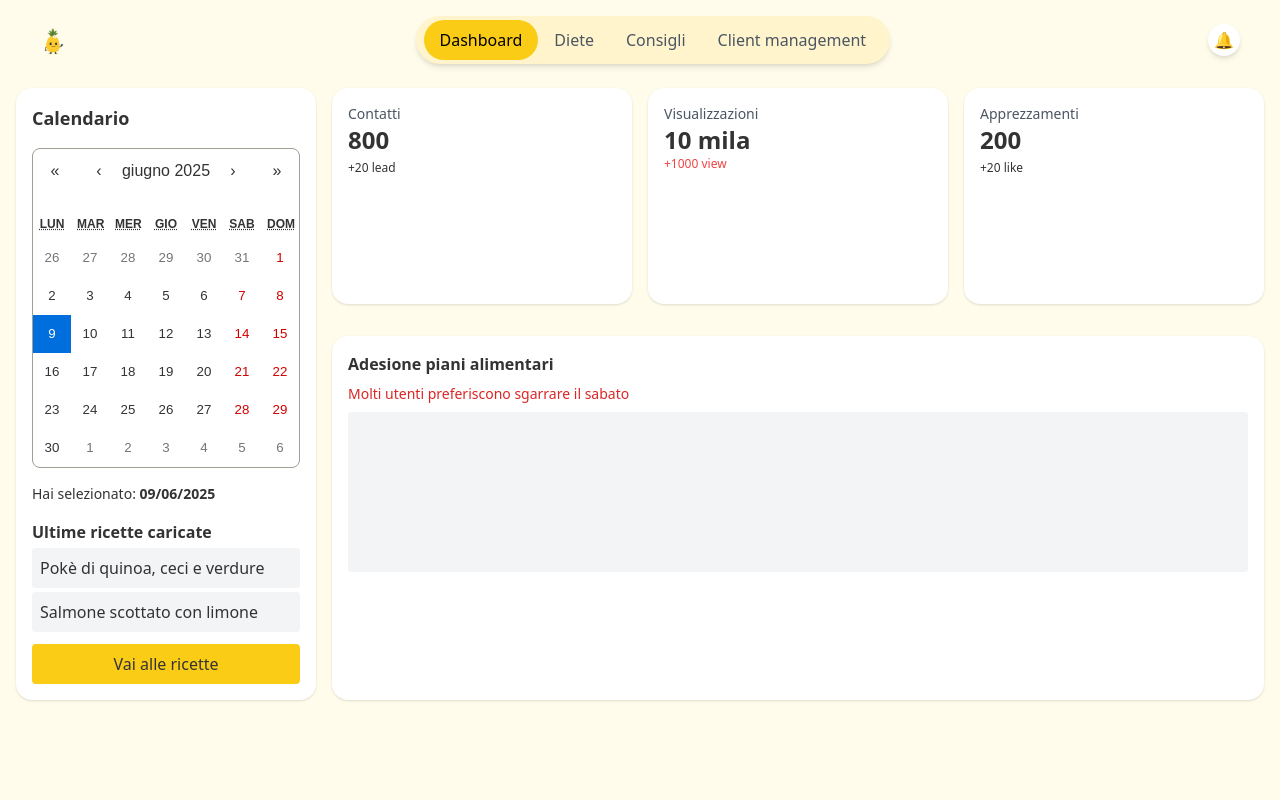
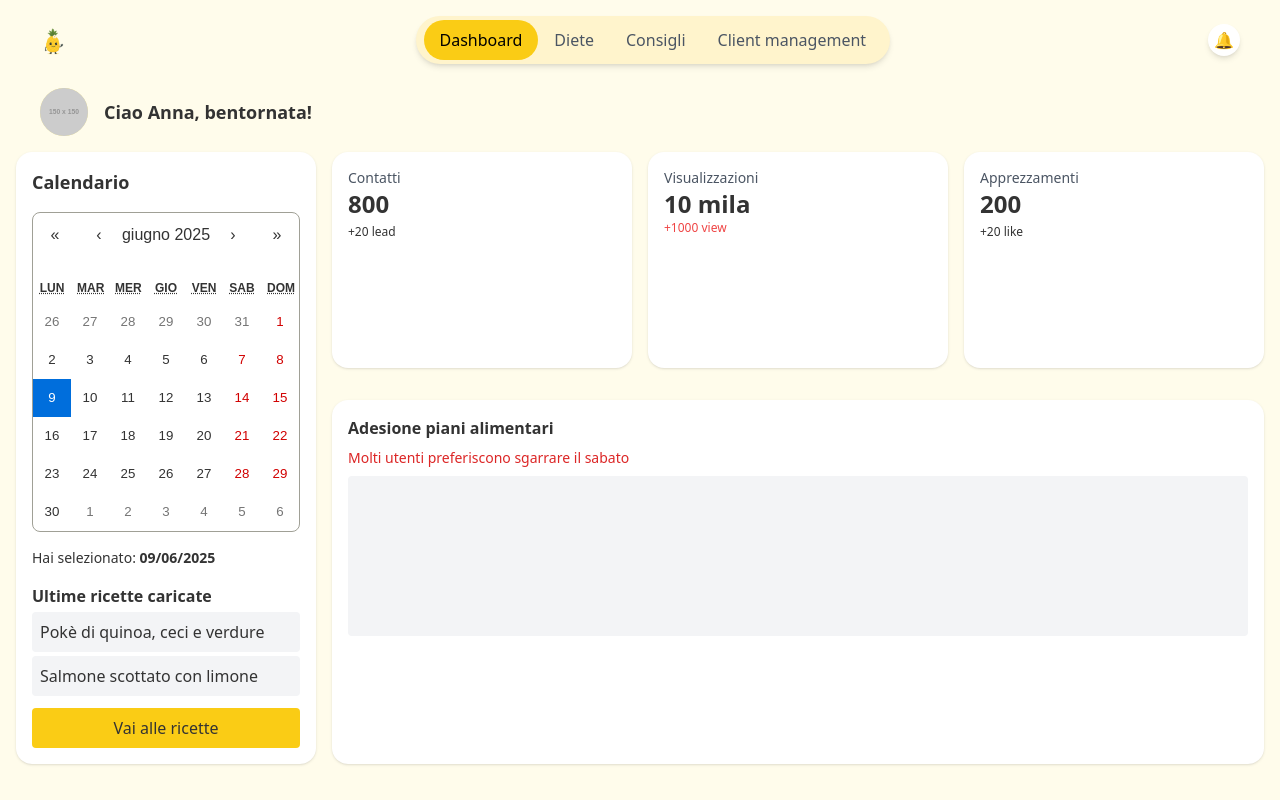
Before and after one commit to Alino777/ainana-dashboard-gemini, a React (Vite) app: page / in a window 1280 px wide. Built offline with nearby package versions, Linux system fonts and the light colour scheme.

Commit message:
Update navbar: added logo.png and active tab highlight

```diff
--- a/src/App.jsx
+++ b/src/App.jsx
@@ -7,6 +7,7 @@ export default function App() {
   const [selectedDay, setSelectedDay] = useState("6");
   const [activeSection, setActiveSection] = useState("dashboard");
   const [date, setDate] = useState(new Date());
+  const user = { name: "Anna" };
 
   const tabs = [
     { key: "dashboard", label: "Dashboard" },
@@ -53,7 +54,19 @@ export default function App() {
           🔔
         </div>
       </nav>
+{/* Saluto utente */}
+<div className="flex items-center gap-4 px-6 mb-4">
+  {/* Placeholder per immagine profilo */}
+  <div className="w-12 h-12 rounded-full bg-yellow-200 flex items-center justify-center text-xl font-bold text-white shadow-inner">
+    {/* In futuro ci andrà un'immagine */}
+    <img src="https://via.placeholder.com/150" alt="Profilo" className="w-full h-full object-cover rounded-full" />
+  </div>
 
+  {/* Testo saluto */}
+  <div className="text-lg font-semibold text-[#333]">
+    Ciao {user?.name}, bentornata!
+  </div>
+</div>
       {/* Contenuto principale */}
       <div className="grid grid-cols-4 gap-4">
         {/* Colonna sinistra */}
```
